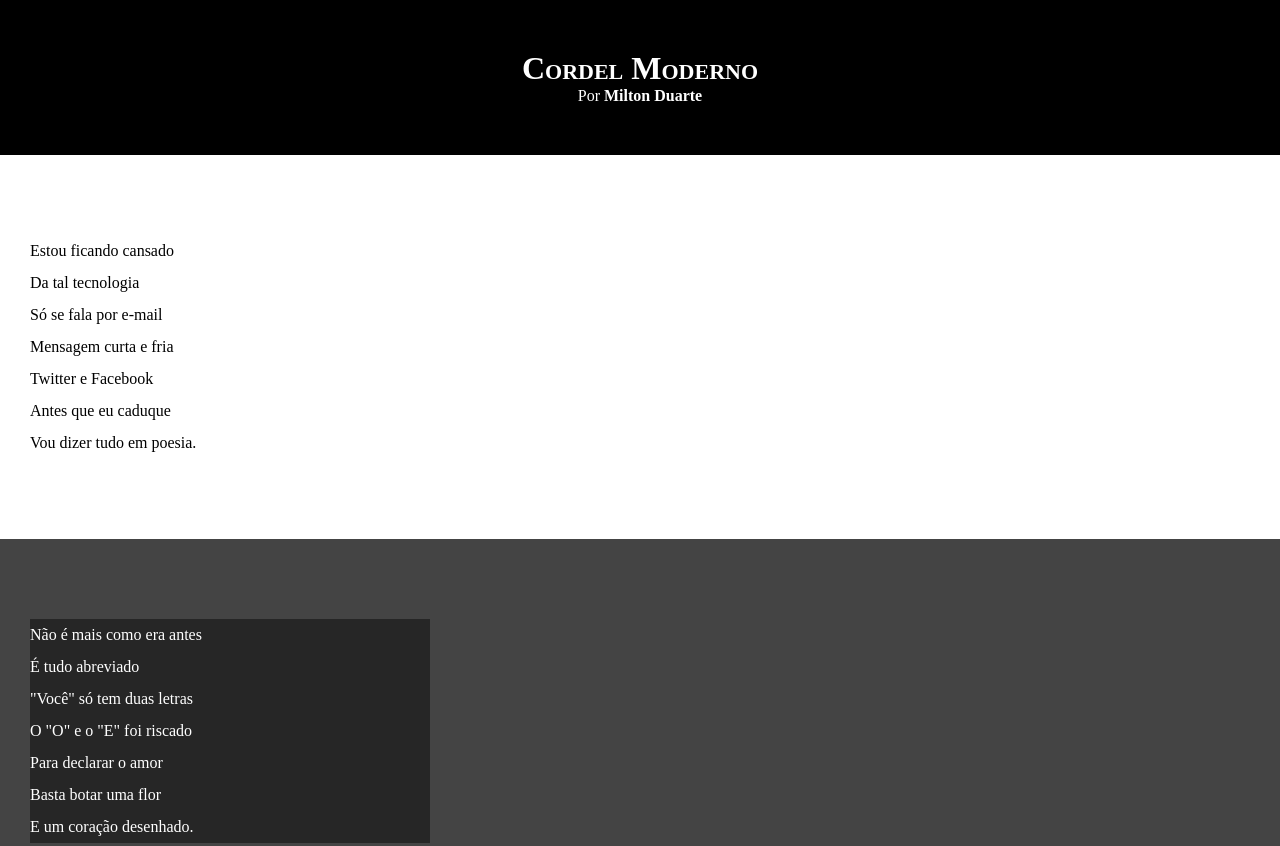
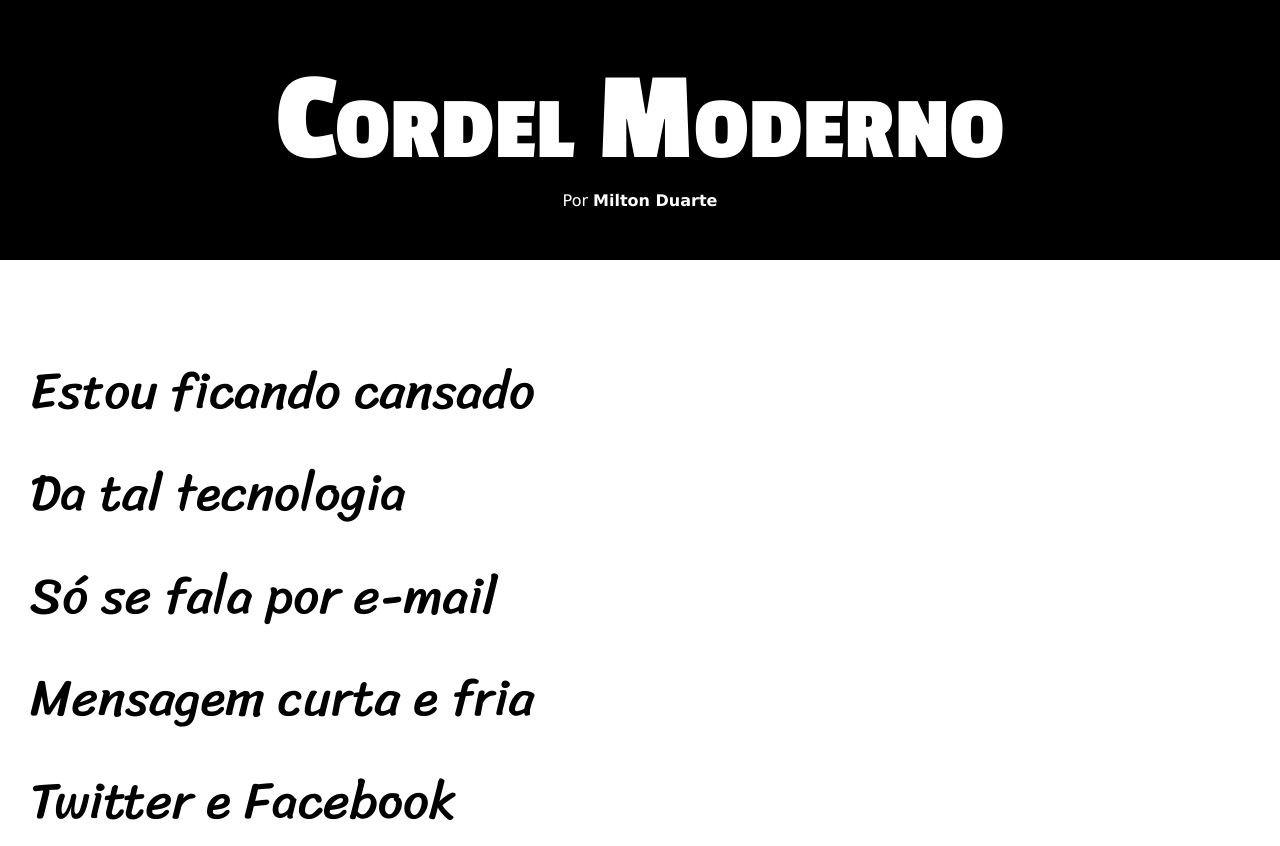
Before and after one commit to jhmproenca/html-css, a plain HTML site: page desafios/desafio12 cordel/index.html in a window 1280 px wide. Shown: the top 846 px of the page. Drawn offline with Linux system fonts and the light colour scheme.

Commit message:
atualização de estilos

```diff
--- a/desafios/desafio12 cordel/estilo/style.css
+++ b/desafios/desafio12 cordel/estilo/style.css
@@ -1,13 +1,23 @@
 @charset "UTF-8";
+
+@import url('https://fonts.googleapis.com/css2?family=Passion+One:wght@400;700;900&family=Sriracha&display=swap');
+
+:root{
+    --fonte1: Verdana, Geneva, Tahoma, sans-serif;
+    --fonte2: 'Passion One', sans-serif;
+    --fonte3: 'Sriracha', cursive;
+}
 
 *{
     margin: 0px;
     padding: 0px;
+    font-size: 1em;
 }
 
 html, body{
     min-height: 100vh;
     background-color: darkgray;
+    font-family: var(--fonte1);
 }
 
 header {
@@ -20,6 +30,8 @@ header > h1{
     padding-top: 50px;
     /*text-transform: uppercase; opção para deixar em maiusculo */
     font-variant: small-caps;
+    font-family: var(--fonte2);
+    font-size: 10vw;
 }
 
 header > p{
@@ -41,11 +53,13 @@ section {
     padding-bottom: 10vh;
     line-height: 2em;
     padding-left: 30px;
+    font-family: var(--fonte3);
+    font-size: 4vw;
 }
 
 .imagem > p{
     background-color: rgba(0, 0, 0, 0.438);
-    width: 400px;
+    width: 50%;
 }
 
 .normal{
```
